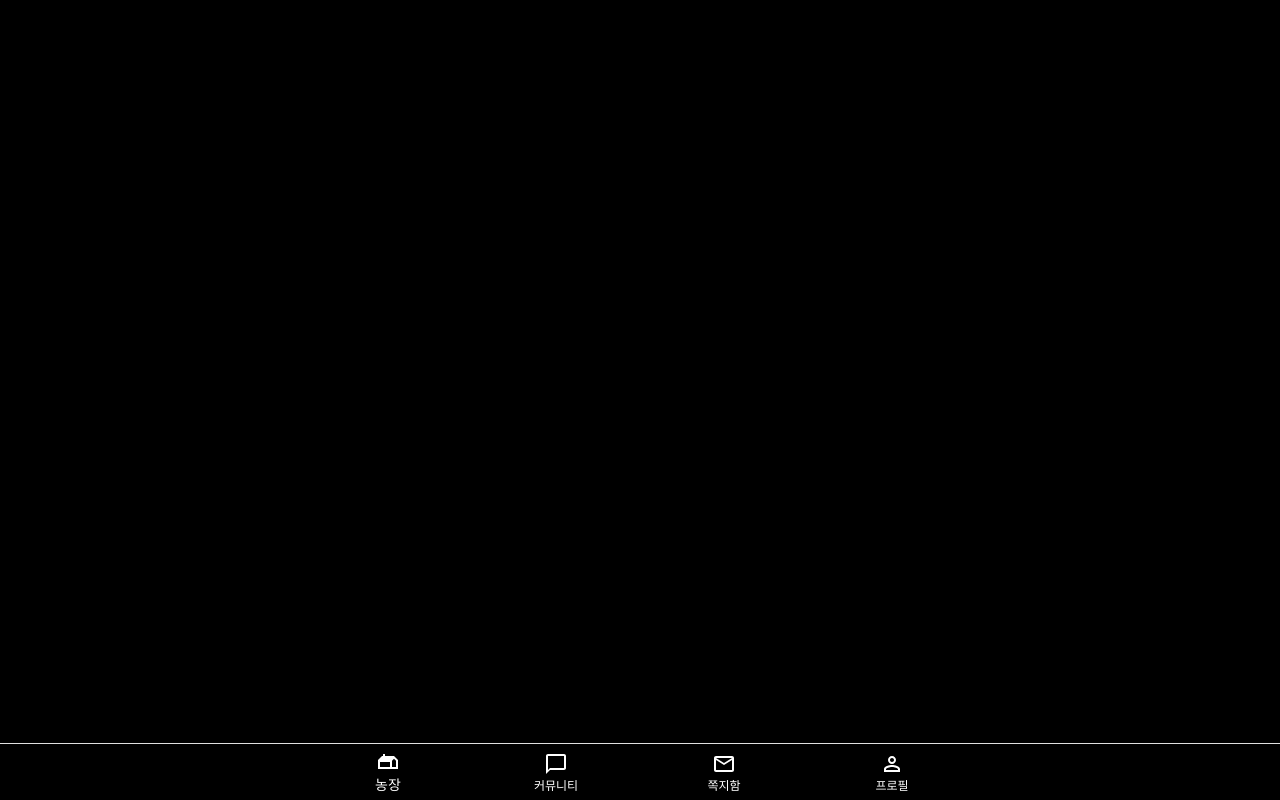
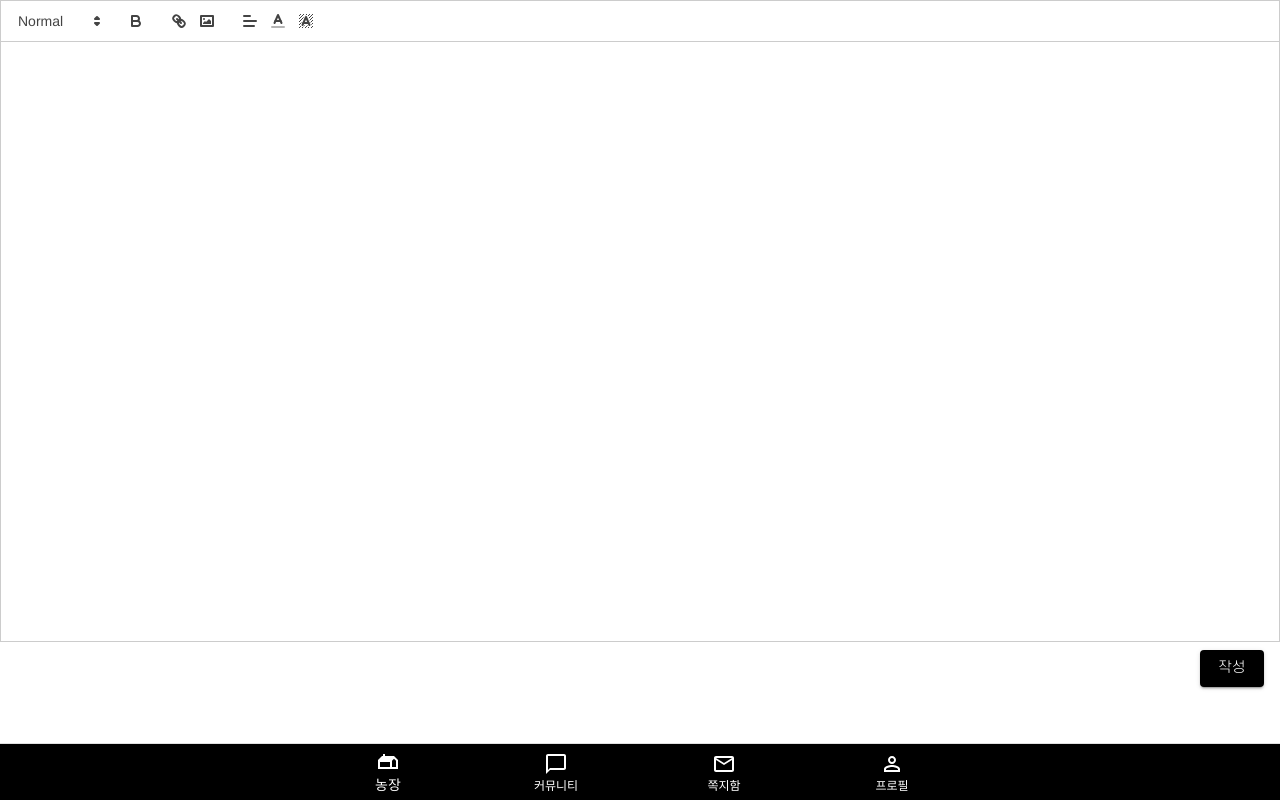
Before and after one commit to sfdjsh/PJT_Handfarm, a React (Create React App) app in the folder frontend/: page /community/create in a window 1280 px wide. Before the commit this address had no page. Built offline with nearby package versions, Linux system fonts and the light colour scheme.

Commit message:
# 5 feat : 파뮤니티 화면 구현

```diff
--- a/frontend/package.json
+++ b/frontend/package.json
@@ -15,8 +15,10 @@
     "eslint": "8.22.0",
     "install": "^0.13.0",
     "npm": "^8.19.2",
+    "quill": "^1.3.6",
     "react": "^18.2.0",
     "react-dom": "^18.2.0",
+    "react-quill": "^2.0.0",
     "react-router-dom": "^6.4.2",
     "react-scripts": "5.0.1",
     "recoil": "^0.7.6",
--- a/frontend/src/App.jsx
+++ b/frontend/src/App.jsx
@@ -12,6 +12,7 @@ import Footer from "./components/common/Footer";
 import styled from 'styled-components';
 import Box from '@mui/material/Box';
 import Divider from '@mui/material/Divider';
+import ArticleForm from "./pages/community/ArticleForm";
 //
 // export const Wrapper = styled.div`
 //   height : auto;
@@ -25,6 +26,7 @@ function App() {
           <Router>
             <Routes>
               <Route exact path='/login' element={<Login/>} />
+              <Route exact path='/community/create' element={<ArticleForm/>} />
             </Routes>
           </Router>
         <Footer/>
--- /dev/null
+++ b/frontend/src/config.js
@@ -0,0 +1 @@
+export const LOCAL_URL = "https://localhost:8080/api"
--- /dev/null
+++ b/frontend/src/pages/api/Article.js
@@ -0,0 +1,18 @@
+import {LOCAL_URL} from "../../config";
+
+export async function articleCreate (desc) {
+    const URL = `${LOCAL_URL}/info/딸기`
+
+    const response = await fetch(URL, {
+        method : "POST",
+        headers : {
+            // token : localStorage.getItem("access-token"),
+            "Content-Type": `application/json`,
+        },
+        body: JSON.stringify({
+            content : descs
+        }),
+    })
+
+
+}
--- /dev/null
+++ b/frontend/src/pages/community/ArticleForm.jsx
@@ -0,0 +1,37 @@
+import React from 'react';
+// import dynamic from "next/dynamic";
+import ReactQuill from 'react-quill';
+import Editor from './EditorComponent';
+import {useState} from "react";
+import {Button} from "@mui/material";
+import Box from "@mui/material/Box";
+import {articleCreate} from "../api/Article";
+
+export const ArticleForm = () => {
+    const [desc, setDesc] = useState('');
+    function onEditorChange(value) {
+        setDesc(value)
+    }
+
+    const articleSubmit = () => {
+        articleSubmit(desc)
+            .then((res) => res.json().then((res) => {
+                console.log(res)
+            }))
+    }
+    console.log(desc)
+
+    return (
+        <div>
+            <Editor value={desc} onChange={onEditorChange} />
+            <Box sx={{ display : 'flex', justifyContent : "end", mr : 2 }}>
+                <Button onClick={() => {
+                    articleSubmit()
+                }} style={{ backgroundColor : "black", fontFamily : "ScoreDream" }} variant="contained">작성</Button>
+            </Box>
+        </div>
+        // <ReactQuill style={{ color : "white" }} theme="snow" value={value} onChange={setValue} />
+    );
+};
+
+export default ArticleForm;
--- /dev/null
+++ b/frontend/src/pages/community/EditorComponent.js
@@ -0,0 +1,63 @@
+import React, { Component } from 'react';
+import ReactQuill from 'react-quill';
+import 'react-quill/dist/quill.snow.css';
+
+class EditorComponent extends Component{
+    constructor(props){
+        super(props);
+    }
+
+    modules = {
+        toolbar: [
+            //[{ 'font': [] }],
+            [{ 'header': [1, 2, false] }],
+            ['bold'],
+            // [{'list': 'ordered'}, {'list': 'bullet'}, {'indent': '-1'}, {'indent': '+1'}],
+            ['link', 'image'],
+            [{ 'align': [] }, { 'color': [] }, { 'background': [] }],          // dropdown with defaults from theme
+        ],
+    }
+    // toolbar: [
+    //     //[{ 'font': [] }],
+    //     [{ 'header': [1, 2, false] }],
+    //     ['bold', 'italic', 'underline','strike', 'blockquote'],
+    //     [{'list': 'ordered'}, {'list': 'bullet'}, {'indent': '-1'}, {'indent': '+1'}],
+    //     ['link', 'image'],
+    //     [{ 'align': [] }, { 'color': [] }, { 'background': [] }],          // dropdown with defaults from theme
+    //     ['clean']
+    // ],
+
+    formatsAll = [
+        //'font',
+        'header',
+        'bold', 'italic', 'underline', 'strike', 'blockquote',
+        'list', 'bullet', 'indent',
+        'link', 'image',
+        'align', 'color', 'background',
+    ]
+
+    formats = [
+        //'font',
+        'header',
+        'bold', 'italic', 'underline', 'strike', 'blockquote',
+        'list', 'bullet', 'indent',
+        'link', 'image',
+        'align', 'color', 'background',
+    ]
+
+    render(){
+        const { value, onChange } = this.props;
+        return(
+            <div style={{height: "650px"}}>
+                <ReactQuill
+                    style={{height: "600px"}}
+                    theme="snow"
+                    modules={this.modules}
+                    formats={this.formats}
+                    value={value || ''}
+                    onChange={(content, delta, source, editor) => onChange(editor.getHTML())} />
+            </div>
+        )
+    }
+}
+export default EditorComponent
--- a/frontend/src/style/GlobalStyle.jsx
+++ b/frontend/src/style/GlobalStyle.jsx
@@ -2,9 +2,8 @@ import { createGlobalStyle } from "styled-components";
 
 const GlobalStyle = createGlobalStyle`
   body {
-    font-family: ScoreDream;
-    background-color: #000000;
-    color : white;
+    font-family: SCoreDream;
+    background-color: white;
   }
 `
 export default GlobalStyle
```
Also changed, not shown: 1 other file (tests, documents, lock files or other folders).
